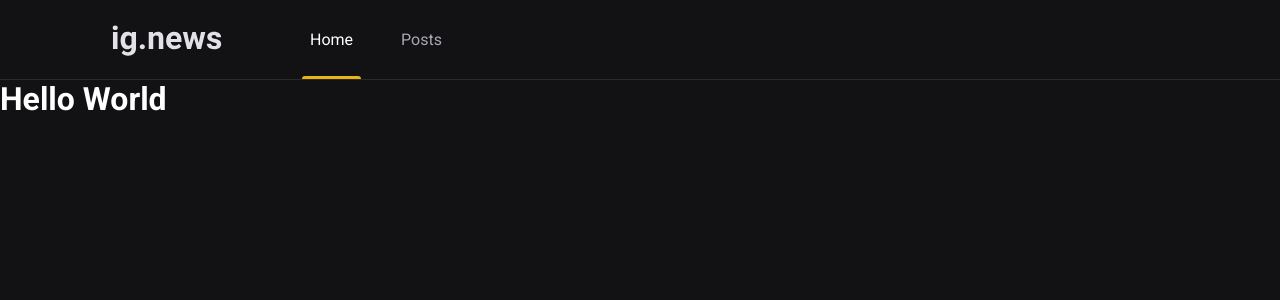
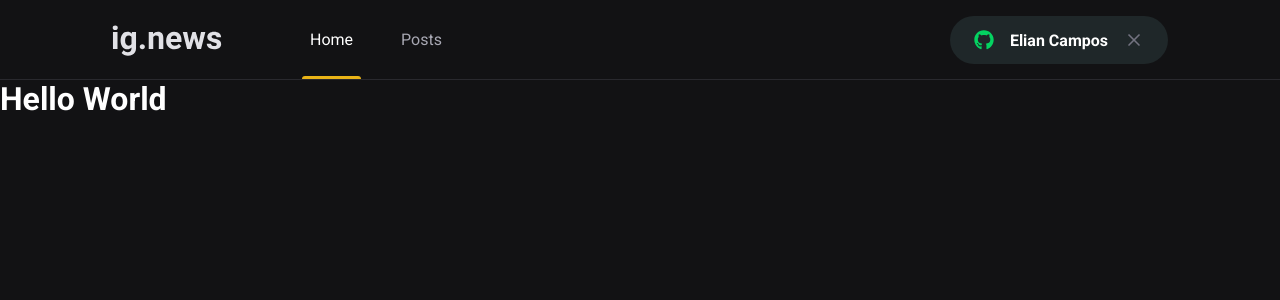
Before and after one commit to lyandeveloper/Ignews, a Next.js app: page / in a window 1280 px wide. Shown: the top 300 px of the page. Built offline with nearby package versions, Linux system fonts and the light colour scheme.

Commit message:
feat: style sign in github

```diff
--- a/package.json
+++ b/package.json
@@ -12,6 +12,7 @@
     "next": "12.1.6",
     "react": "18.1.0",
     "react-dom": "18.1.0",
+    "react-icons": "^4.3.1",
     "sass": "^1.52.1"
   },
   "devDependencies": {
--- a/src/components/Header/index.tsx
+++ b/src/components/Header/index.tsx
@@ -1,4 +1,5 @@
 import React from 'react';
+import { SignInButton } from '../SignInButton';
 import styles from './styles.module.scss';
 
 export function Header() {
@@ -10,6 +11,7 @@
                     <a className={styles.active} href="">Home</a>
                     <a href="">Posts</a>
                 </nav>
+                <SignInButton/>
             </div>
         </header>
     )
--- a/src/components/Header/styles.module.scss
+++ b/src/components/Header/styles.module.scss
@@ -50,4 +50,8 @@
             }
         }
     }
+
+    button {
+        margin-left: auto;
+    }
 }
--- /dev/null
+++ b/src/components/SignInButton/index.tsx
@@ -0,0 +1,20 @@
+import { FaGithub } from 'react-icons/fa';
+import { FiX } from 'react-icons/fi';
+import styles from './styles.module.scss';
+
+export function SignInButton() {
+    const isUserLoggedIn = true;
+
+    return isUserLoggedIn ? (
+        <button type="button" className={styles.signInButton}>
+            <FaGithub color="#04d361" />
+            Elian Campos
+            <FiX color="#737380" className={styles.closeIcon} />
+        </button>
+    ) : (
+        <button type="button" className={styles.signInButton}>
+            <FaGithub color="#eba417" />
+            Sign in with Gitbub
+        </button>
+    )
+}
--- /dev/null
+++ b/src/components/SignInButton/styles.module.scss
@@ -0,0 +1,33 @@
+.signInButton {
+    height: 3rem;
+    border-radius: 3rem;
+    background: var(--gray-850);
+    border: 0;
+    padding: 0 1.5rem;
+
+    display: flex;
+    align-items: center;
+    justify-content: center;
+
+    color: var(--white);
+    font-weight: bold;
+
+    svg {
+        width: 20px;
+        height: 20px;
+    }
+
+    svg.closeIcon {
+        margin-left: 1rem;
+    }
+
+    svg:first-child {
+        margin-right: 1rem;
+    }
+
+    transition: filter 0.2s;
+
+    &:hover {
+        filter: brightness(0.8);
+    }
+}
--- a/src/styles/global.scss
+++ b/src/styles/global.scss
@@ -10,6 +10,7 @@
     --gray-100: #e1e1e6;
     --gray-300: #a8a8b3;
     --gray-800: #29292e;
+    --gray-850: #1f2729;
     --gray-900: #121214;
 
     --cyan-500: #61dafb;
```
Also changed, not shown: 1 other file (tests, documents, lock files or other folders).
